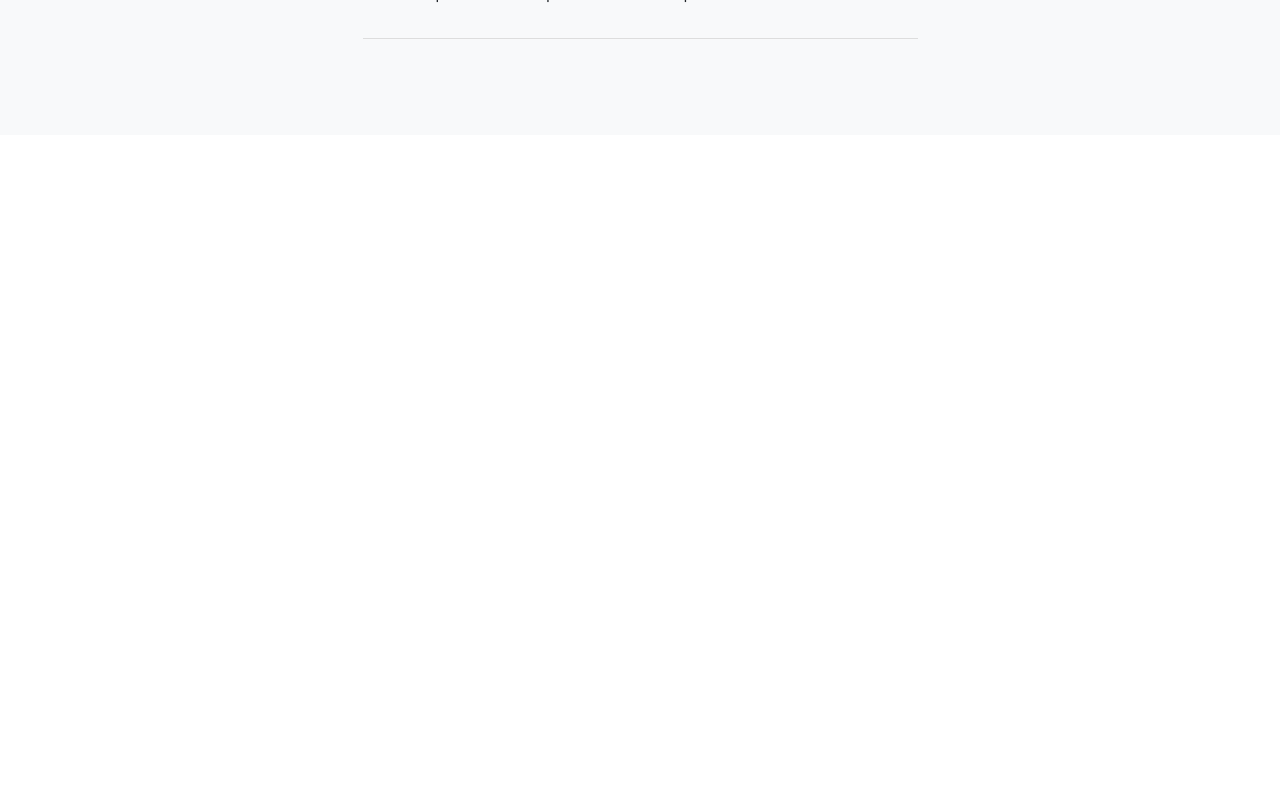
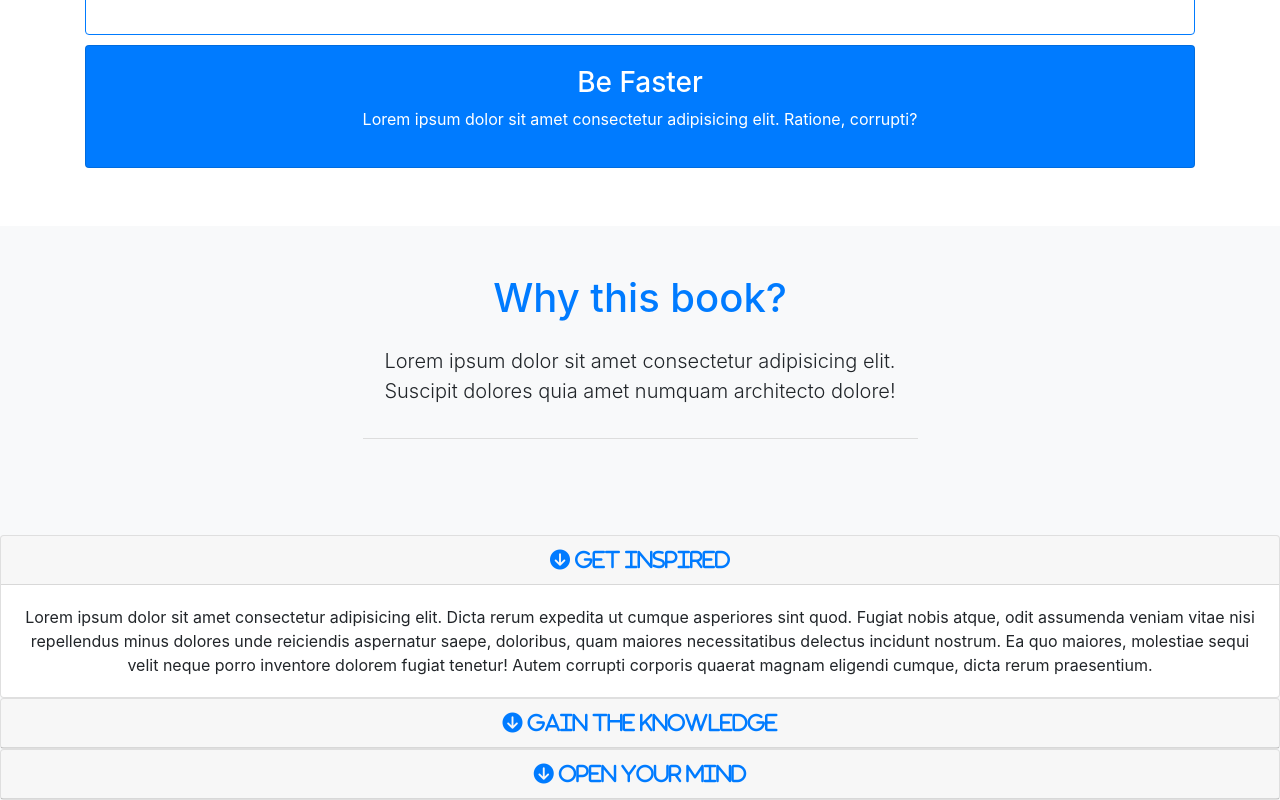
Before and after one commit to wenfangdu/mizuxe, a Vue app: page / in a window 1280 px wide. Shown: the part 1184-1984 px from the top of the page. Before the commit the page ends 1319 px from the top, so only its background shows below. Built offline with nearby package versions, Linux system fonts and the light colour scheme.

Commit message:
completed about xs

```diff
--- a/src/App.vue
+++ b/src/App.vue
@@ -86,12 +86,55 @@
     </section>
     <!-- about section -->
     <section id="about" class="text-center bg-light">
+      <!-- info-header -->
       <div class="container py-5">
         <div class="info-header mb-5">
           <h1 class="text-primary pb-3">
             Why this book?
           </h1>
           <p class="lead pb-3">Lorem ipsum dolor sit amet consectetur adipisicing elit. Suscipit dolores quia amet numquam architecto dolore!</p>
+        </div>
+      </div>
+      <!-- accordion -->
+      <div id="accordion">
+        <div class="card">
+          <div class="card-header">
+            <h5 class="mb-0">
+              <a href="#collapse1" data-toggle="collapse" data-parent="#accordion">
+              <i class="fa fa-arrow-circle-down"> Get Inspired</i>
+              </a>
+            </h5>
+          </div>
+          <div id="collapse1" class="collapse show">
+            <div class="card-body">Lorem ipsum dolor sit amet consectetur adipisicing elit. Dicta rerum expedita ut cumque asperiores sint quod.
+              Fugiat nobis atque, odit assumenda veniam vitae nisi repellendus minus dolores unde reiciendis aspernatur saepe,
+              doloribus, quam maiores necessitatibus delectus incidunt nostrum. Ea quo maiores, molestiae sequi velit neque
+              porro inventore dolorem fugiat tenetur! Autem corrupti corporis quaerat magnam eligendi cumque, dicta rerum
+              praesentium.
+            </div>
+          </div>
+        </div>
+        <div class="card">
+          <div class="card-header">
+            <h5 class="mb-0"><a href="#collapse2" data-toggle="collapse" data-parent="#accordion"><i class="fa fa-arrow-circle-down"> Gain The knowledge</i></a></h5>
+          </div>
+          <div id="collapse2" class="collapse">
+            <div class="card-body">Lorem ipsum dolor sit amet consectetur adipisicing elit. Debitis ab doloremque ex? Nihil, ullam. Minima ducimus,
+              hic sapiente fugiat assumenda laborum consequuntur, perspiciatis dolorem eos dolores deleniti vero error ex
+              voluptatibus reiciendis consectetur, iure rem voluptas quidem nemo praesentium. Id illum deleniti itaque at
+              atque ex quia molestiae, aspernatur nulla!</div>
+          </div>
+        </div>
+        <div class="card">
+          <div class="card-header">
+            <h5 class="mb-0"><a href="#collapse3" data-toggle="collapse" data-parent="#accordion"><i class="fa fa-arrow-circle-down"> Open Your Mind</i></a></h5>
+          </div>
+          <div id="collapse3" class="collapse">
+            <div class="card-body">Lorem ipsum dolor sit amet, consectetur adipisicing elit. Enim officia iusto ex tempora sunt architecto ad veniam
+              illum, temporibus esse iure molestiae pariatur, laudantium nulla in sequi dicta, quasi aliquid dolorum aspernatur
+              doloremque nisi? Officiis architecto magni, velit laboriosam deserunt distinctio eius nihil nisi fugit commodi
+              ipsa porro hic non veritatis adipisci voluptatem amet ducimus nulla recusandae nam odio? Qui!</div>
+          </div>
         </div>
       </div>
     </section>
--- a/src/assets/css/modules/_site.css
+++ b/src/assets/css/modules/_site.css
@@ -1,4 +1,4 @@
-#showcase {
+#showcase-section {
   background: url("assets/img/mountains.jpg") no-repeat center;
   height: 25rem;
   position: relative;
```
